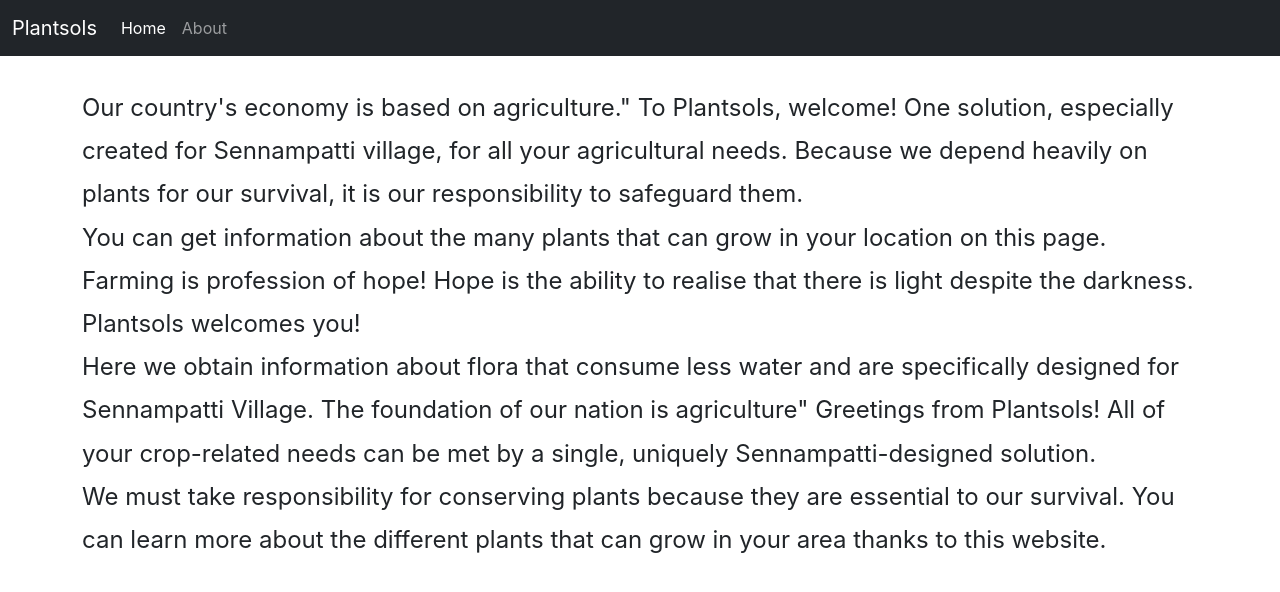
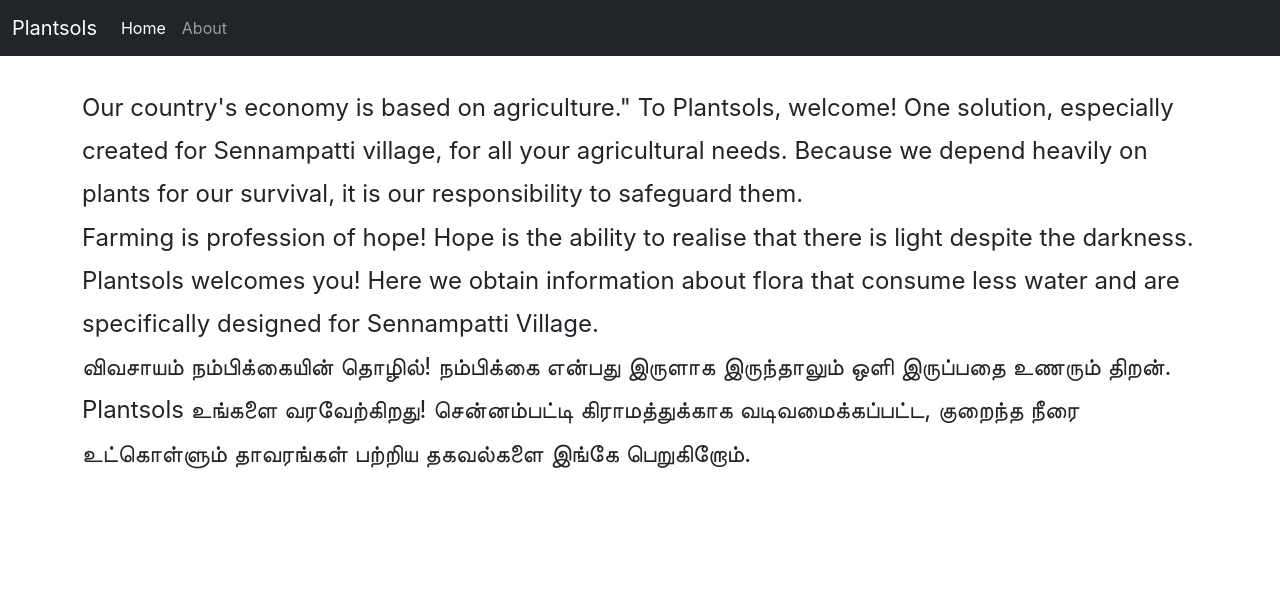
Before and after one commit to abhishekaich2000/plantsols, a React (Create React App) app: page /about in a window 1280 px wide. Shown: the top 592 px of the page. Built offline with nearby package versions, Linux system fonts and the light colour scheme; a web font is replaced by a local one.

Commit message:
about pagr change

```diff
--- a/public/index.html
+++ b/public/index.html
@@ -28,7 +28,7 @@
       work correctly both with client-side routing and a non-root public URL.
       Learn how to configure a non-root public URL by running `npm run build`.
     -->
-    <title>React App</title>
+    <title>Plantsols</title>
   </head>
   <body>
     <noscript>You need to enable JavaScript to run this app.</noscript>
--- a/src/components/about/About.jsx
+++ b/src/components/about/About.jsx
@@ -10,18 +10,11 @@ export default function About() {
 
         Because we depend heavily on plants for our survival, it is our responsibility to safeguard them.
         <br />
-        You can get information about the many plants that can grow in your location on this page.
-        Farming is profession of hope!
-        Hope is the ability to realise that there is light despite the darkness.
-        Plantsols welcomes you!
+        Farming is profession of hope! Hope is the ability to realise that there is light despite the darkness. Plantsols welcomes you!
+        Here we obtain information about flora that consume less water and are specifically designed for Sennampatti Village.
         <br />
-        Here we obtain information about flora that consume less water and are specifically designed for Sennampatti Village.
-        The foundation of our nation is agriculture"
-        Greetings from Plantsols!
-        All of your crop-related needs can be met by a single, uniquely Sennampatti-designed solution.
-        <br />
-        We must take responsibility for conserving plants because they are essential to our survival.
-        You can learn more about the different plants that can grow in your area thanks to this website.
+        விவசாயம் நம்பிக்கையின் தொழில்! நம்பிக்கை என்பது இருளாக இருந்தாலும் ஒளி இருப்பதை உணரும் திறன். Plantsols உங்களை வரவேற்கிறது!
+        சென்னம்பட்டி கிராமத்துக்காக வடிவமைக்கப்பட்ட, குறைந்த நீரை உட்கொள்ளும் தாவரங்கள் பற்றிய தகவல்களை இங்கே பெறுகிறோம்.
       </p>
     </div>
   )
```
